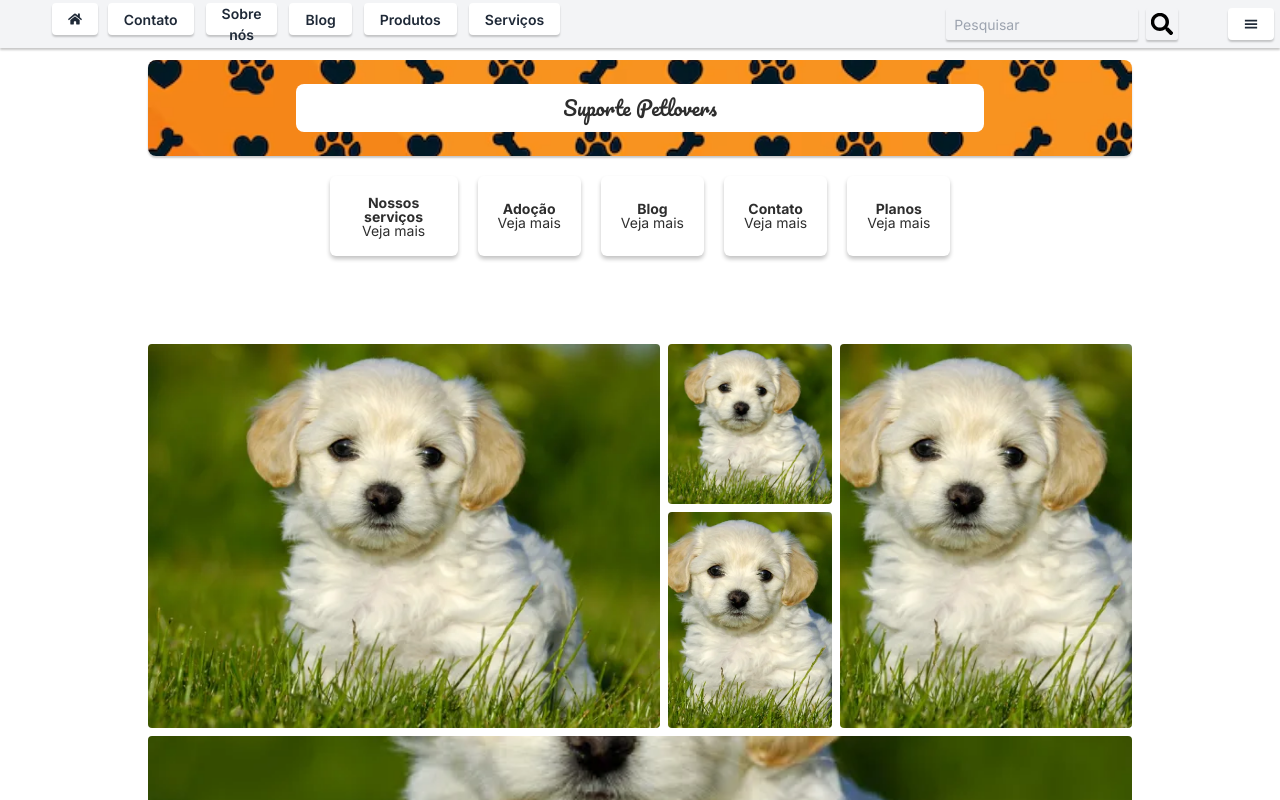
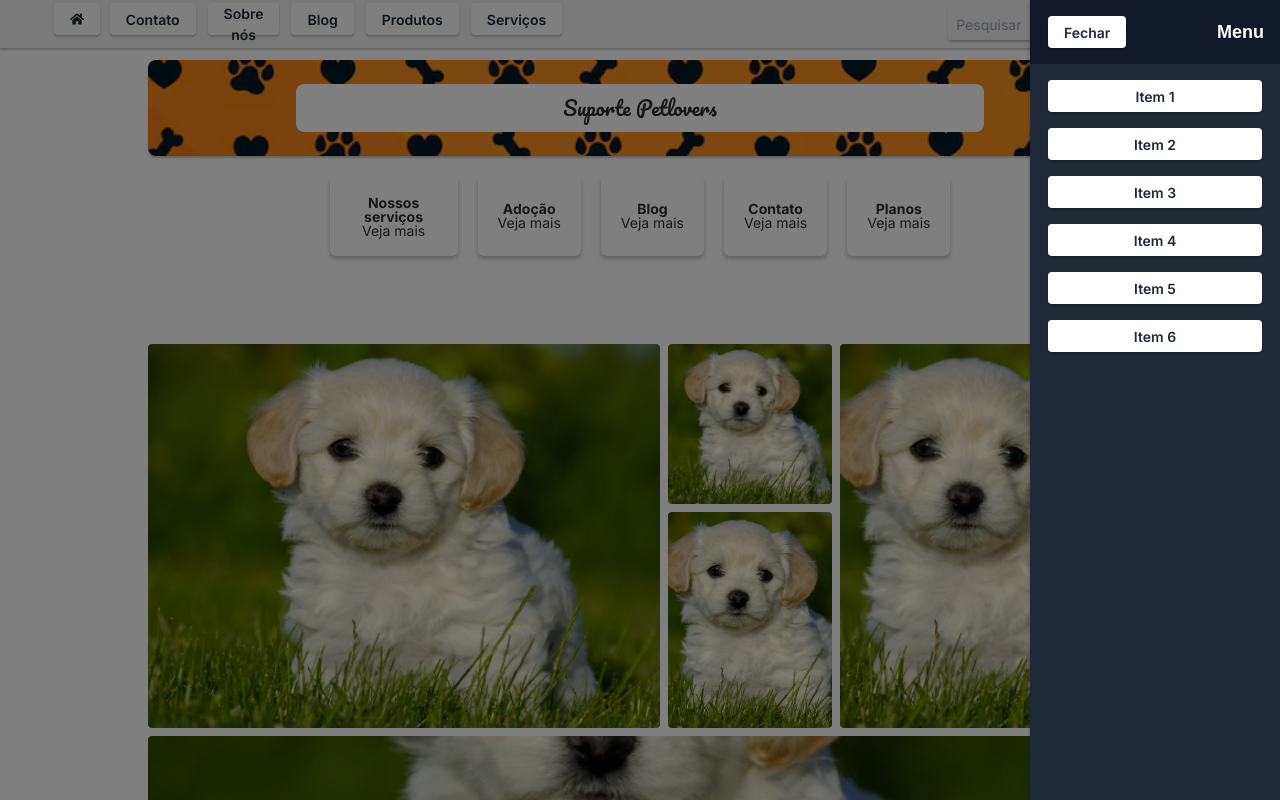
Before and after one commit to Kaua-Matheus/PetLovers_Project, a React (Vite) app in the folder frontend/: page /contato in a window 1280 px wide. Both pictures are taken after a click on the button 1251 px from the left and 24 px from the top of the page. Shown: the top 800 px of the page. Built offline with nearby package versions, Linux system fonts and the light colour scheme.

Commit message:
feat: menu funcional

```diff
--- a/frontend/src/components/Menu.jsx
+++ /dev/null
@@ -1,18 +0,0 @@
-import { GiHamburgerMenu } from "react-icons/gi";
-
-function Menu(){
-    function navigation(){
-
-    }
-
-    return (
-        <div class="flex items-center mx-0.5">
-                <button onClick={navigation} class="ml-12 h-8 btn btn-sm border-none rounded shadow-sm text-gray-800 bg-white hover:text-white hover:bg-gray-800 px-4
-                    active:translate-y-0.5 active:shadow-none">
-                    <GiHamburgerMenu/>
-                </button>
-
-            </div>
-    );
-}
-export default Menu;
--- /dev/null
+++ b/frontend/src/components/Menu.tsx
@@ -0,0 +1,73 @@
+'use client';
+
+import React, { useState, useEffect } from "react";
+import { GiHamburgerMenu } from "react-icons/gi";
+
+import Button from './Button';
+
+const Menu: React.FC = () => {
+    const [Opened, setOpened] = useState(false);
+
+    // Desabilitar a rolagem do body quando o menu está aberto
+    useEffect(() => {
+        if (Opened) {
+            document.body.style.overflow = "hidden";
+        } else {
+            document.body.style.overflow = "";
+        }
+        return () => {
+            document.body.style.overflow = ""; // Limpa o estilo ao desmontar o componente
+        };
+    }, [Opened]);
+
+    return (
+        <div className="relative">
+            {/* Botão Hamburger */}
+            <button
+                onClick={() => setOpened(!Opened)}
+                className="ml-12 h-8 btn btn-sm border-none rounded shadow-sm text-gray-800 bg-white hover:text-white hover:bg-gray-800 px-4
+                    active:translate-y-0.5 active:shadow-none"
+            >
+                <GiHamburgerMenu />
+            </button>
+
+            {/* Menu Lateral */}
+            <div
+                className={`fixed top-0 right-0 h-full bg-gray-800 text-white transform z-50 ${
+                    Opened ? "translate-x-0" : "translate-x-full"
+                } transition-transform duration-300 ease-in-out shadow-lg overflow-y-auto`}
+                style={{ width: "250px" }}
+            >
+                {/* Cabeçalho do Menu */}
+                <div className="flex justify-between items-center p-4 bg-gray-900">
+                    <Button
+                        onClick={() => setOpened(false)}
+                    >
+                        Fechar
+                    </Button>
+
+                    <span className="text-lg font-bold">Menu</span>
+                </div>
+
+                {/* Conteúdo do Menu */}
+                <div className="flex flex-col p-4 space-y-4">
+                    <Button>Item 1</Button>
+                    <Button>Item 2</Button>
+                    <Button>Item 3</Button>
+                    <Button>Item 4</Button>
+                    <Button>Item 5</Button>
+                    <Button>Item 6</Button>
+                </div>
+            </div>
+
+            {Opened && (
+                <div
+                    onClick={() => setOpened(false)}
+                    className="fixed inset-0 bg-black bg-opacity-50 z-40"
+                ></div>
+            )}
+        </div>
+    );
+};
+
+export default Menu;
--- a/frontend/src/pages/HomePage.jsx
+++ b/frontend/src/pages/HomePage.jsx
@@ -10,6 +10,7 @@ import furao from "../assets/furao.jpg";
 
 // Componentes
 import Button from "../components/Button";
+import Menu from "../components/Menu"
 import Card from "../components/Card";
 import Carousel from "../components/Carousel";
 import Footer from "../components/Footer";
@@ -37,8 +38,8 @@ function HomePage() {
   return (
 
     <body>
+        <Navbar />
 
-      <Navbar />
 
       <main className='mx-32 p-5 mt-10'>
 
```
